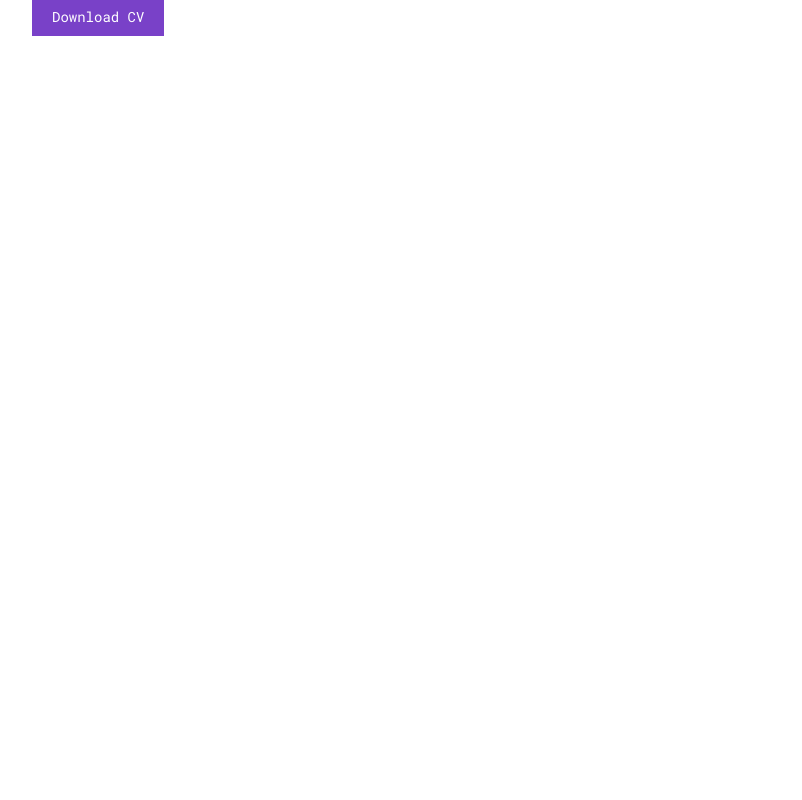
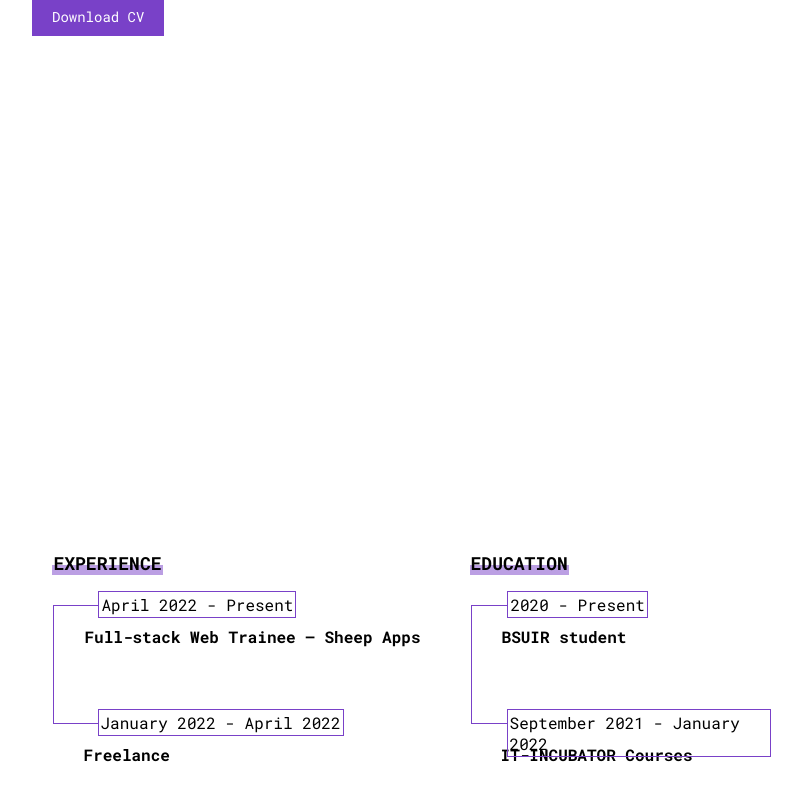
Before and after one commit to UladzislauPapliouka/Portfolio, a React (Create React App) app: page / in a window 1280 px wide. Shown: the part 1304-2104 px from the top of the page, without its empty margins (228-1030 px from the left). Before the commit the page ends 1600 px from the top, so only its background shows below. Built offline with nearby package versions, Linux system fonts and the light colour scheme.

Commit message:
added timeline list

```diff
--- /dev/null
+++ b/src/Components/ExperienceBlock.module.scss
@@ -0,0 +1,7 @@
+@import "src/SCSS/variables";
+
+.expBlock{
+  & > div {
+   gap: 50px;
+  }
+}
--- /dev/null
+++ b/src/Components/ExperienceBlock.tsx
@@ -0,0 +1,43 @@
+import React, {FC} from "react";
+import {Container} from "../Conteiners/Container";
+import {TimelineList} from "./TimelineList";
+import experienceBlockStyles from "./ExperienceBlock.module.scss";
+export const ExperienceBlock: FC = () => {
+  const experience =[
+    {
+      start: "April 2022",
+      end: "Present",
+      title: "Full-stack Web Trainee – Sheep Apps",
+      description: "",
+    },
+    {
+      start: "January 2022",
+      end: "April 2022",
+      title: "Freelance",
+      description: "",
+    },
+  ];
+
+  const education =[
+    {
+      start: "2020",
+      end: "Present",
+      title: "BSUIR student",
+      description: "",
+    },
+    {
+      start: "September 2021",
+      end: "January 2022",
+      title: "IT-INCUBATOR Courses",
+      description: "",
+    },
+  ];
+  return (
+    <div className={experienceBlockStyles.expBlock}>
+      <Container>
+        <TimelineList timelineTitle={"Experience"} events={experience}/>
+        <TimelineList timelineTitle={"Education"} events={education}/>
+      </Container>
+    </div>
+  );
+};
--- /dev/null
+++ b/src/Components/Timeline.module.scss
@@ -0,0 +1,37 @@
+@import "src/SCSS/variables";
+
+.timeline {
+  & > span:first-child + div {
+    margin-top: 30px;
+  }
+  & > div {
+    position: relative;
+    padding: 20px 0 60px 30px;
+    border-left: $primaryColor 1px solid;
+    border-top: $primaryColor 1px solid;
+    min-width: 300px;
+    &::before {
+      content: "";
+      position: absolute;
+      width: 88%;
+      height: 1px;
+      background-color: $firstBackgroundColor;
+      left: 12%;
+      top: -1px
+    }
+    & > span:first-child {
+      position: absolute;
+      top: -15px;
+      left: 12%;
+      border: 1px solid $primaryColor;
+      padding: 2px;
+      width: fit-content;
+    }
+    & > span:nth-child(2) {
+      font-weight: 700;
+    }
+  }
+  & > div:last-child {
+    border-left: none;
+  }
+}
--- /dev/null
+++ b/src/Components/TimelineList.tsx
@@ -0,0 +1,30 @@
+import React, {FC} from "react";
+import TimelineStyles from "./Timeline.module.scss";
+
+interface Props {
+  events: Array<{
+    start: number | string
+    end: number | string
+    title: string
+    description: string
+  }>,
+  timelineTitle:string
+}
+
+export const TimelineList: FC<Props> = ({
+  events,
+  timelineTitle,
+}) => {
+  return (
+    <div className={TimelineStyles.timeline}>
+      <span className={"class-title-span"}>{timelineTitle}</span>
+      {events.map((event, i) => (
+        <div key={i}>
+          <span>{`${event.start} - ${event.end}`}</span>
+          <span>{event.title}</span>
+          <p>{event.description}</p>
+        </div>
+      ))}
+    </div>
+  );
+};
--- a/src/Conteiners/Container.module.scss
+++ b/src/Conteiners/Container.module.scss
@@ -7,4 +7,5 @@
   display: flex;
   justify-content: center;
   align-items: center;
+  flex-wrap: wrap;
 }
--- a/src/index.tsx
+++ b/src/index.tsx
@@ -4,6 +4,7 @@ import "./index.scss";
 import reportWebVitals from "./reportWebVitals";
 import {MainBlock} from "./Components/MainBlock";
 import {InformationBlock} from "./Components/InformationBlock";
+import {ExperienceBlock} from "./Components/ExperienceBlock";
 
 const root = ReactDOM.createRoot(
   document.getElementById("root") as HTMLElement,
@@ -12,6 +13,7 @@ root.render(
     <React.StrictMode>
       <MainBlock/>
       <InformationBlock/>
+      <ExperienceBlock/>
     </React.StrictMode>,
 );
 
```
